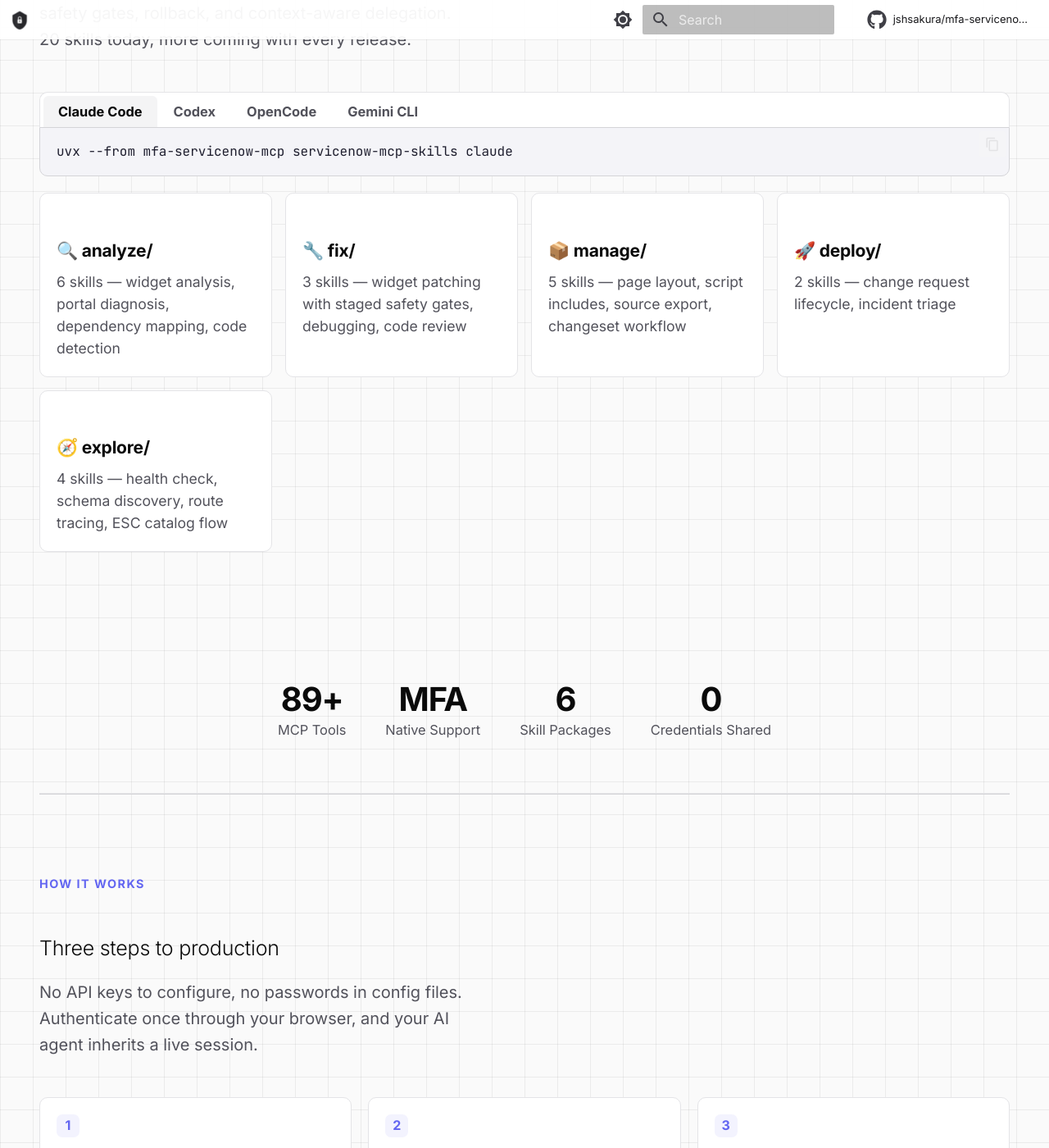
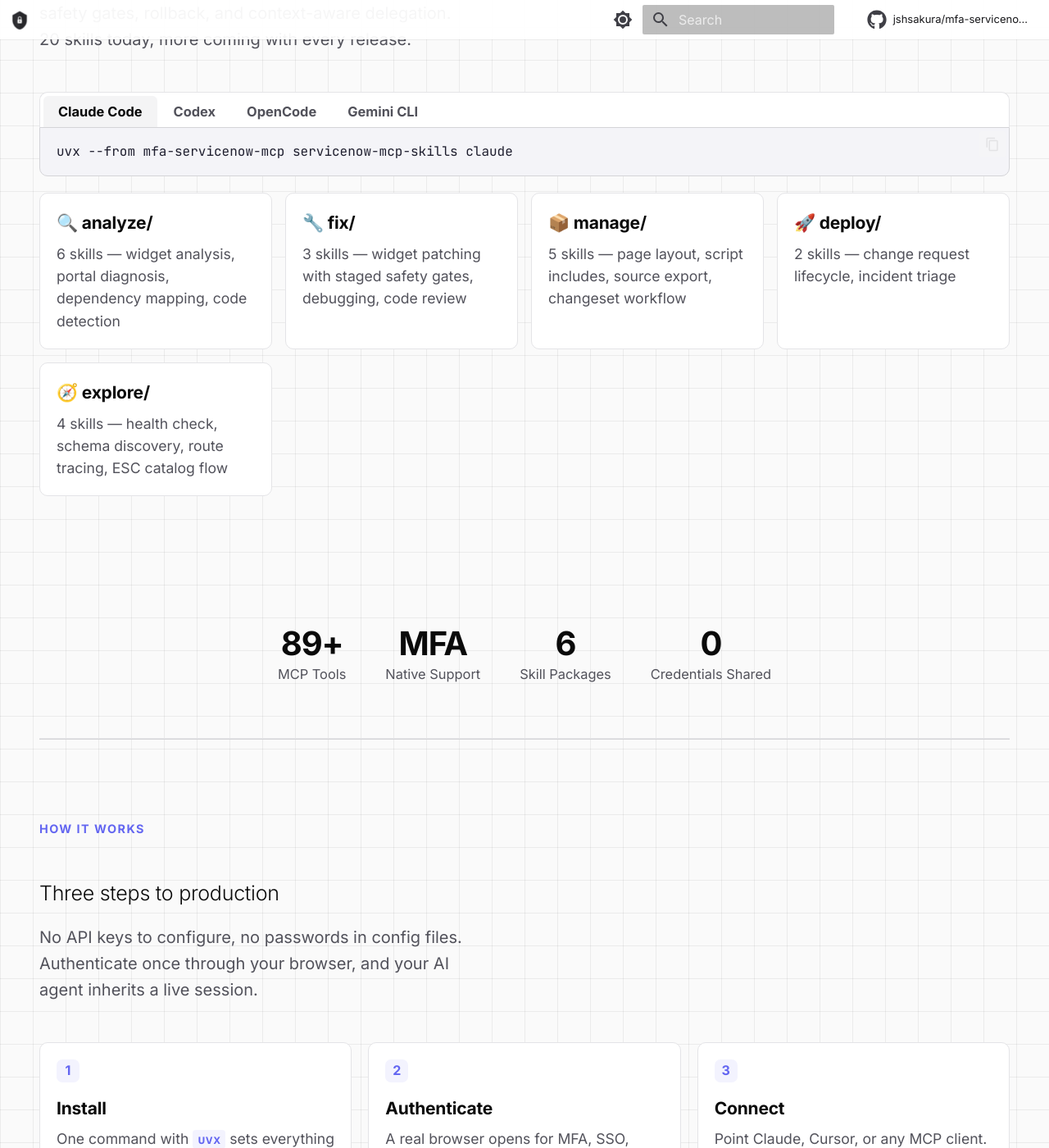
Before and after one commit to jshsakura/mfa-servicenow-mcp, an MkDocs documentation site: the page built from website/docs/index.md, in a window 1280 px wide and 1400 px high, scrolled down 3301 px. Shown: the whole window at 82% size. Built offline with MkDocs 1.6.1 and Material for MkDocs 9.7.7, drawn with Linux system fonts in a browser that asks for light colours; some web fonts are replaced; comment, search, counter and statistics services are not loaded.

Commit message:
style: remove default margin-top on card h3
Co-Authored-By: Claude Opus 4.6 (1M context) <noreply@anthropic.com>

```diff
--- a/website/docs/stylesheets/extra.css
+++ b/website/docs/stylesheets/extra.css
@@ -512,7 +512,7 @@ pre.install-code .c { color: var(--code-comment); }
   font-size: 1.05rem;
   font-weight: 700;
   color: var(--hero-text);
-  margin-bottom: 8px;
+  margin: 0 0 8px;
   letter-spacing: -.01em;
 }
 .step-card p {
```
